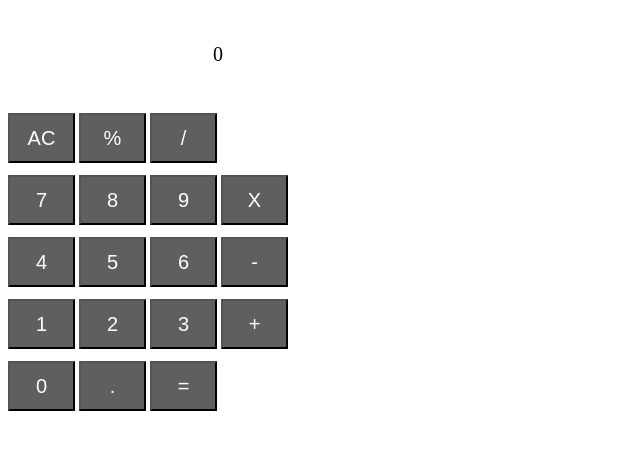
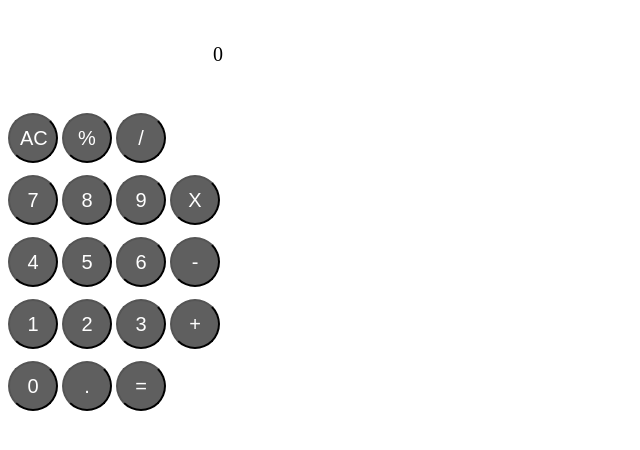
Before and after one commit to 1208kelly/Brainnest-Final-Project, a plain HTML site: page index.html in a window 1280 px wide. Shown: the whole page, without its empty margins (0-640 px from the left). Drawn offline with Linux system fonts and the light colour scheme.

Commit message:
updated button styling

```diff
--- a/style.css
+++ b/style.css
@@ -8,10 +8,11 @@
 
 button {
     padding: 10px;
-    width: 67px;
+    width: 50px;
     height: 50px;
     margin-top: 12px;
     background-color: #5f5f5f;
     color: #fff;
     font-size: 20px;
+    border-radius: 50px;
 }
```
